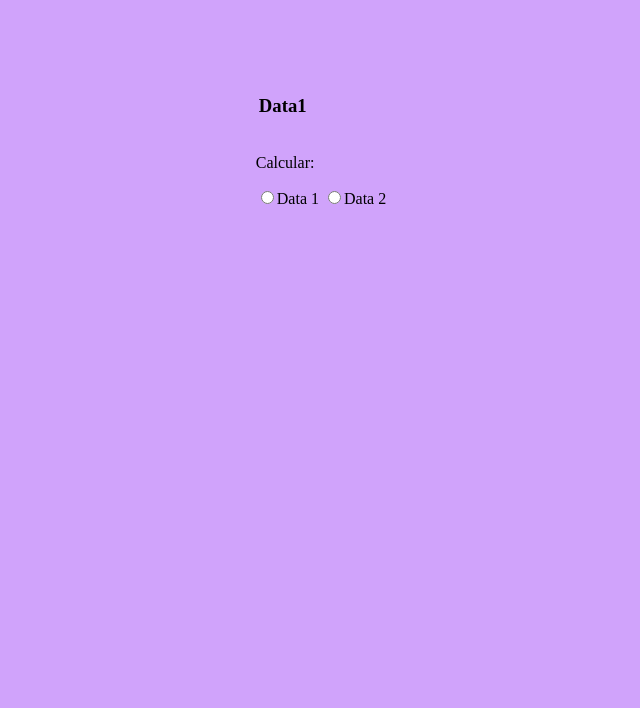
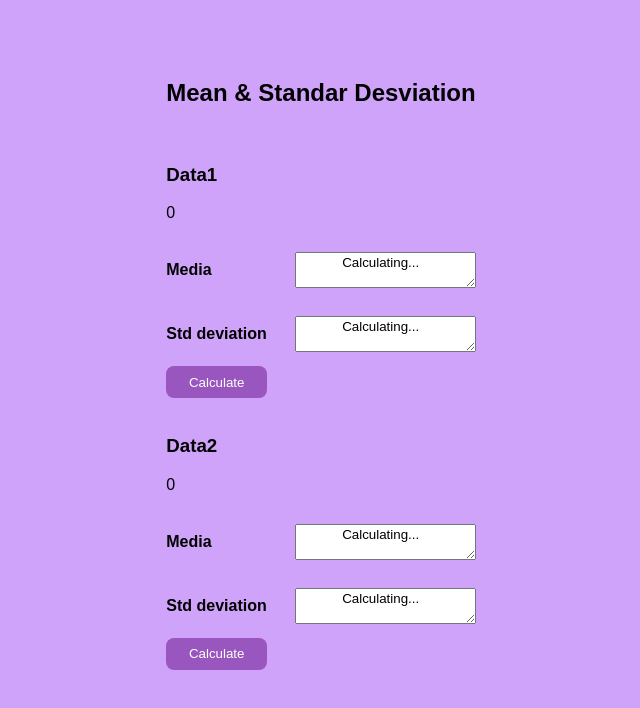
Before and after one commit to NataliaLM-26/testing-mat, an Angular app: page /1a in a window 1280 px wide. Shown: the top 708 px of the page, without its empty margins (319-959 px from the left). Built offline with nearby package versions, Linux system fonts and the light colour scheme; no server answers.

Commit message:
conclusión al 97% de coverage #18

```diff
--- a/src/app/app.component.ts
+++ b/src/app/app.component.ts
@@ -6,5 +6,5 @@ import { Component } from '@angular/core';
   styleUrls: ['./app.component.css']
 })
 export class AppComponent {
-  title = 'testing';
+  /* title = 'testing'; */
 }
--- a/src/app/front1a/front1a.component.css
+++ b/src/app/front1a/front1a.component.css
@@ -0,0 +1,24 @@
+*{
+    font-family: sans-serif;
+}
+
+.seleccionData{
+    display: flex;
+    flex-direction: row;
+    justify-content: space-between;
+    align-items: center;
+    height: 4rem;
+}
+
+button{
+    display: flex;
+    flex-direction: column;
+    justify-content: center;
+    align-items: center;
+    background-color: #9a56bf;
+    border-radius: 8px;
+    border: none;
+    color: white;
+    height: 2rem;
+    width: 6.3rem;
+}
--- a/src/app/front1a/front1a.component.html
+++ b/src/app/front1a/front1a.component.html
@@ -1,23 +1,44 @@
-<!DOCTYPE html>
-<html lang="en">
 <head>
-    <meta charset="UTF-8">
-    <meta name="viewport" content="width=device-width, initial-scale=1.0">
-    <title>Mean & Standar Desviation</title>
+    <title>Mean & StdDev</title>
 </head>
 <body>
-    <div class="contenido">
-        <table>
-            <tr>
-                <th colspan="2"><h3>Data1</h3></th>
+    <h2>Mean & Standar Desviation</h2>
+    <br>
+        <h3>Data1</h3>
+            <p>{{ data1 }}</p>
+    <div class="seleccionData">
+        <h4>Media</h4>
+        <textarea name="media" id="media" cols="20" rows="2">
+            {{meanData1 || 'Calculating...'}}
+        </textarea>
+    </div>
+    <div class="seleccionData">
+        <h4>Std deviation</h4>
+        <textarea name="std" id="std" cols="20" rows="2">
+            {{desviacionData1 || 'Calculating...'}}
+        </textarea>
+    </div>
+    <button (click)="updateCalculations(1)" class="calcular">
+        Calculate
+    </button>
 
-            </tr>
-        </table>
+    <br>
+    <h3>Data2</h3>
+            <p>{{ data2 }}</p>
+    <div class="seleccionData">
+        <h4>Media</h4>
+        <textarea name="media" id="media" cols="20" rows="2">
+            {{meanData2 || 'Calculating...'}}
+        </textarea>
     </div>
-    <div>
-        <p>Calcular:</p>
-        <input type="radio" />Data 1
-        <input type="radio" />Data 2
+    <div class="seleccionData">
+        <h4>Std deviation</h4>
+        <textarea name="std" id="std" cols="20" rows="2">
+            {{desviacionData2 || 'Calculating...'}}
+        </textarea>
     </div>
+    <button (click)="updateCalculations(2)" class="calcular">
+        Calculate
+    </button>
+
 </body>
-</html>
--- a/src/app/front1a/front1a.component.ts
+++ b/src/app/front1a/front1a.component.ts
@@ -1,10 +1,59 @@
-import { Component } from '@angular/core';
+import { Component, OnInit } from '@angular/core';
+import { Datos1Service } from '../services/datos1.service';
+import { Datos2Service } from '../services/datos2.service';
+import { MediaComponent } from '../media/media.component';
 
 @Component({
   selector: 'app-front1a',
   templateUrl: './front1a.component.html',
   styleUrls: ['./front1a.component.css']
 })
-export class Front1aComponent {
+export class Front1aComponent implements OnInit{
+  data1: number[] = [0];
+  data2: number[] = [0];
+  meanData1: number = 0;
+  desviacionData1: number=0;
+  meanData2: number = 0;
+  desviacionData2: number=0;
 
+  constructor(private service1: Datos1Service, private service2: Datos2Service) {}
+
+  ngOnInit(): void {
+    this.service1.getData().subscribe(data => {
+      this.data1=data;
+    })
+    this.service2.getData().subscribe(data => {
+      this.data2=data;
+    });
 }
+
+
+  updateCalculations(option: number): void {
+    const data = this.getData(option);
+    if (option === 1) {
+      this.meanData1 = this.calculateMean(data);
+      this.desviacionData1 = this.desviacion(data);
+    } else if (option === 2) {
+      this.meanData2 = this.calculateMean(data);
+      this.desviacionData2 = this.desviacion(data);
+    }
+  }
+
+  getData(option: number): number[] {
+    return option === 1 ? this.data1 : option === 2 ? this.data2 : [];
+  }
+
+  calculateMean(data: number[]): number {
+    const sum = data.reduce((acc, val) => acc + val, 0);
+    return Number((sum / data.length).toFixed(2));
+  }
+
+  desviacion(data: number[]): number {
+    const mean = this.calculateMean(data);
+    let contador = 0;
+    for (let i = 0; i < data.length; i++) {
+      contador += Math.pow(data[i] - mean, 2);
+    }
+    return Number(Math.sqrt(contador / (data.length - 1)).toFixed(2));
+  }
+}
--- a/src/app/media/media.component.ts
+++ b/src/app/media/media.component.ts
@@ -23,15 +23,8 @@ export class MediaComponent implements OnInit {
       });
   }
 
-  getData(option:number):number[]{
-    if(option==1){
-      return this.data1;
-    }else{
-      if(option==2){
-        return this.data2;
-      }
-      return [];
-    }
+  getData(option: number): number[] {
+    return option === 1 ? this.data1 : option === 2 ? this.data2 : [];
   }
 
   calculateMean(data:number[]):number {
--- a/src/app/services/test1.service.ts
+++ b/src/app/services/test1.service.ts
@@ -10,17 +10,19 @@ export class Test1Service {
   private api_url= 'https://apicv-service-natalialm-26.cloud.okteto.net/3a_test1';
 
   constructor(private http:HttpClient) {}
-  httpOptions = {
+  /* httpOptions = {
     headers: new HttpHeaders({
       'Content-Type': 'application/json',
     }),
-  };
+  }; */
 
   getData():Observable<any>{
-    return this.http.get<any>(this.api_url,this.httpOptions).pipe(retry(1),catchError(this.handleError));
+    /* (this.api_url,this.httpOptions).pipe(retry(1),catchError(this.handleError)); */
+    return this.http.get<any>(this.api_url);
   }
 
-  handleError(error: any) {
+
+  /* handleError(error: any) {
     let errorMessage = '';
 
     if (error.error instanceof ErrorEvent) {
@@ -31,5 +33,5 @@ export class Test1Service {
 
     window.alert(errorMessage);
     return throwError(errorMessage);
-  }
+  } */
 }
--- a/src/app/services/test2.service.ts
+++ b/src/app/services/test2.service.ts
@@ -11,9 +11,10 @@ export class Test2Service {
   constructor(private http:HttpClient) {}
 
   getData():Observable<any>{
-    return this.http.get<any>(this.api_url).pipe(retry(1),catchError(this.handleError));
+    /* return this.http.get<any>(this.api_url).pipe(retry(1),catchError(this.handleError)); */
+    return this.http.get<any>(this.api_url);
   }
-  handleError(error: any) {
+  /* handleError(error: any) {
     let errorMessage = '';
 
     if (error.error instanceof ErrorEvent) {
@@ -24,5 +25,5 @@ export class Test2Service {
 
     window.alert(errorMessage);
     return throwError(errorMessage);
-  }
+  } */
 }
--- a/src/app/services/test3.service.ts
+++ b/src/app/services/test3.service.ts
@@ -11,10 +11,11 @@ export class Test3Service {
   constructor(private http:HttpClient) {}
 
   getData():Observable<any>{
-    return this.http.get<any>(this.api_url).pipe(retry(1),catchError(this.handleError));
+    /* return this.http.get<any>(this.api_url).pipe(retry(1),catchError(this.handleError)); */
+    return this.http.get<any>(this.api_url);
   }
 
-  handleError(error: any) {
+  /* handleError(error: any) {
     let errorMessage = '';
 
     if (error.error instanceof ErrorEvent) {
@@ -25,6 +26,6 @@ export class Test3Service {
 
     window.alert(errorMessage);
     return throwError(errorMessage);
-  }
+  } */
 
 }
--- a/src/app/services/test4.service.ts
+++ b/src/app/services/test4.service.ts
@@ -11,10 +11,11 @@ export class Test4Service {
   constructor(private http:HttpClient) {}
 
   getData():Observable<any>{
-    return this.http.get<any>(this.api_url).pipe(retry(1),catchError(this.handleError));
+    /* return this.http.get<any>(this.api_url).pipe(retry(1),catchError(this.handleError)); */
+      return this.http.get<any>(this.api_url);
   }
 
-  handleError(error: any) {
+ /*  handleError(error: any) {
     let errorMessage = '';
 
     if (error.error instanceof ErrorEvent) {
@@ -25,5 +26,5 @@ export class Test4Service {
 
     window.alert(errorMessage);
     return throwError(errorMessage);
-  }
+  } */
 }
--- a/src/app/stddev/stddev.component.html
+++ b/src/app/stddev/stddev.component.html
@@ -1,5 +1,5 @@
-<!-- <p>stddev works!</p>
+<p>stddev works!</p>
 <p>Desviación Estándar Calculada: {{ desviacion }}</p>
-   -->
+
 
    <h1>std dev</h1>
--- a/src/app/stddev/stddev.component.ts
+++ b/src/app/stddev/stddev.component.ts
@@ -23,16 +23,8 @@ export class StddevComponent implements OnInit {
     });
   }
 
-  getData(option:number):number[]{
-    if(option==1){
-      return this.dato1;
-    }else{
-      if(option==2){
-        return this.dato2;
-      }else{
-        return [];
-      }
-    }
+  getData(option: number): number[] {
+    return option === 1 ? this.dato1 : option === 2 ? this.dato2 : [];
   }
 
   desviacion(data:number[]){
--- a/src/index.html
+++ b/src/index.html
@@ -1,5 +1,5 @@
 <!doctype html>
-<html lang="en">
+<html lang="es">
 <head>
   <meta charset="utf-8">
   <title>Testing</title>
```
Also changed, not shown: 2 other files (tests, documents, lock files or other folders).
